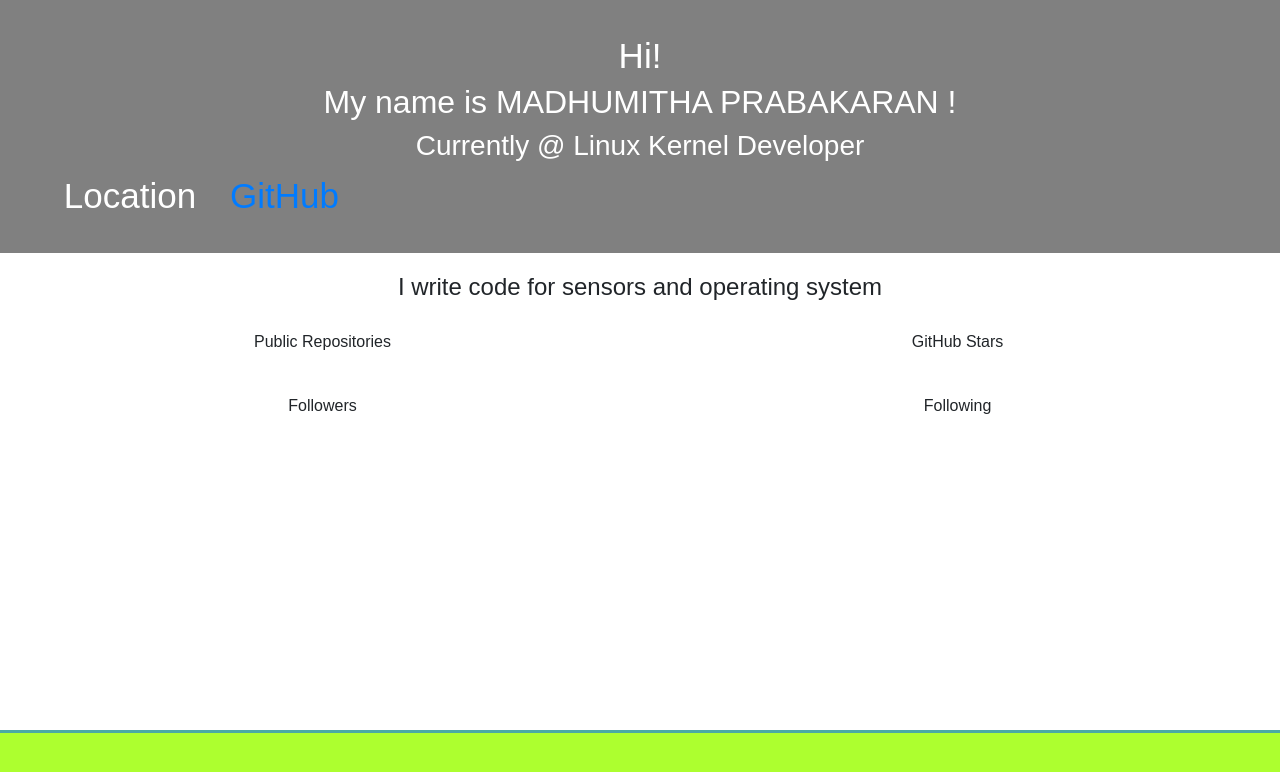
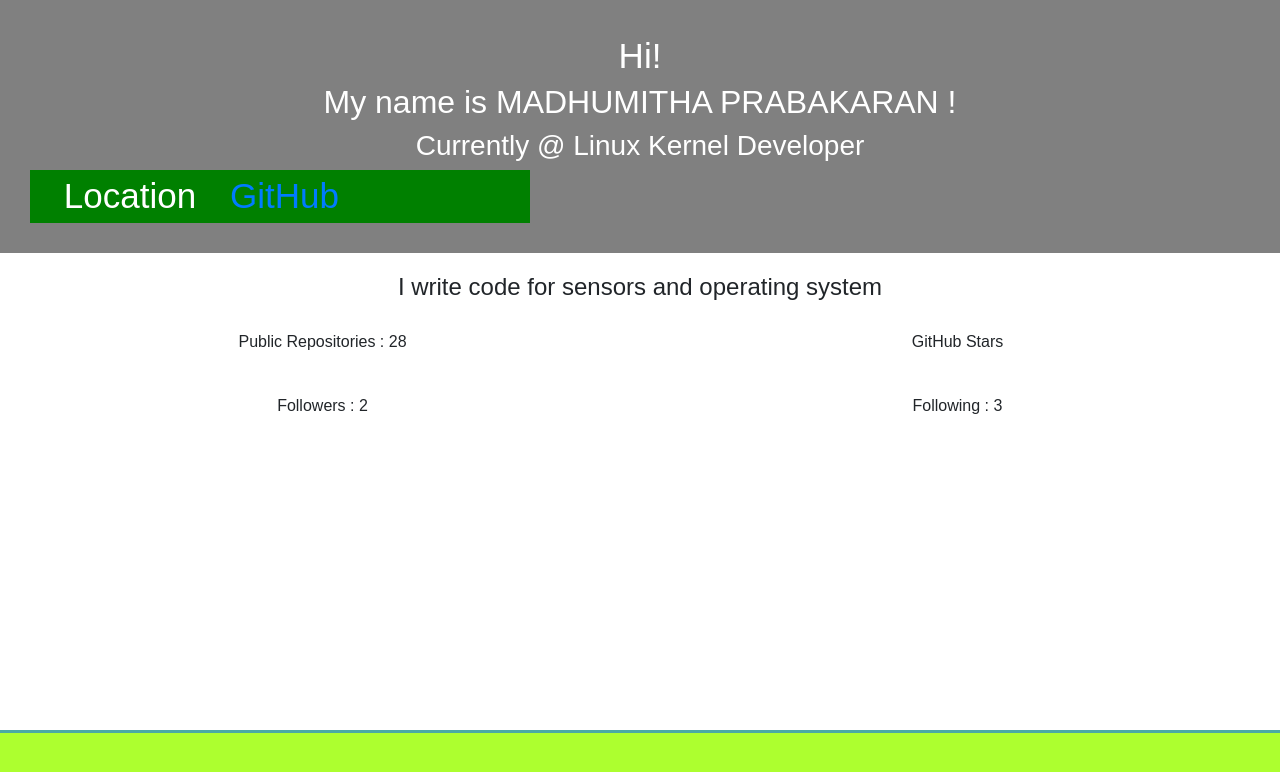
Before and after one commit to Madhumitha/DeveloperProfileGenerator, a plain HTML site: page index.html in a window 1280 px wide. Drawn offline with nearby package versions, Linux system fonts and the light colour scheme.

Commit message:
Add package files, index.html and developerProfile.pdf

```diff
--- a/index.html
+++ b/index.html
@@ -16,7 +16,7 @@
   <h2>Hi!</h2>
   <h2> My name is MADHUMITHA PRABAKARAN !</h2>
   <h3> Currently @ Linux Kernel Developer </h3>
-  <div style="width: 500px;">
+  <div style="width: 500px; background: green">
     <div style="float: left; width: 200px;">Location</div>
     <div style="float: left; width: 100px;">
     <a target="_blank" href="https://github.com/Madhumitha">GitHub</a>
@@ -30,10 +30,10 @@
 <div class="row">
       <div class="col-sm-6">
               <div class="card-body">
-                      <p class="card-text">Public Repositories</p>
+                      <p class="card-text">Public Repositories : 28</p>
               </div>
               <div class="card-body">
-                      <p class="card-text">Followers</p>
+                      <p class="card-text">Followers : 2</p>
               </div>
       </div>
       <div class="col-sm-6">
@@ -41,7 +41,7 @@
                       <p class="card-text">GitHub Stars</p>
                </div>
                <div class="card-body">
-                      <p class="card-text">Following</p>
+                      <p class="card-text">Following : 3</p>
               </div>
       </div>
   </div>
```
Also changed, not shown: 2 other files.
